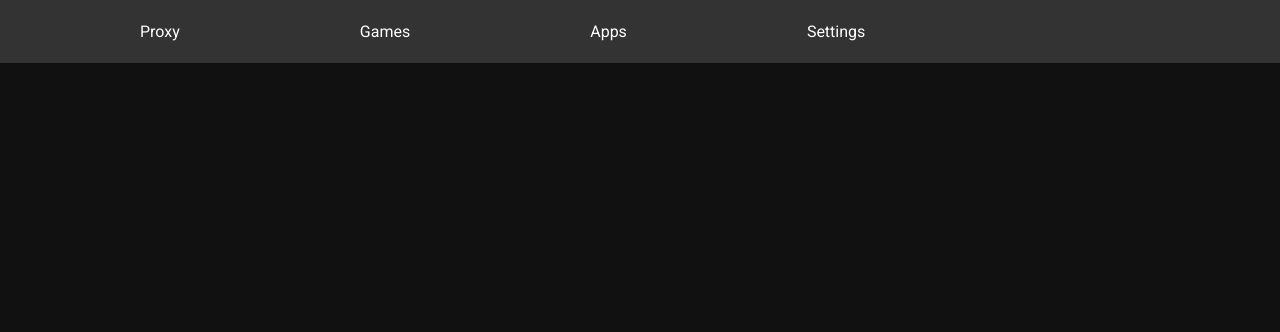
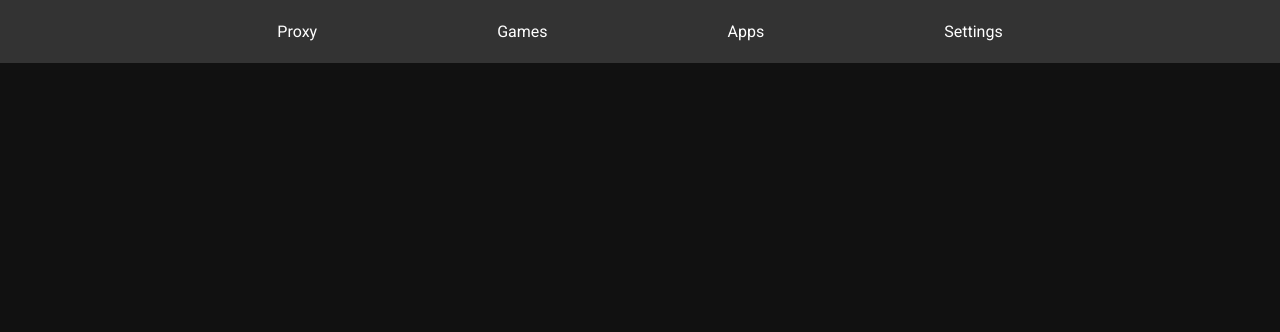
Before and after one commit to PB-Networks/PblockerV2, a plain HTML site: page index.html in a window 1280 px wide. Shown: the top 332 px of the page. Drawn offline with Linux system fonts and the light colour scheme.

Commit message:
Update index.html

```diff
--- a/index.html
+++ b/index.html
@@ -34,8 +34,9 @@
     .header {
       background-color: #333;
       display: flex;
-      justify-content: space-between;
+      justify-content: center;
       align-items: center;
+      float: left;
       padding: 10px 50px;
     }
 
```
